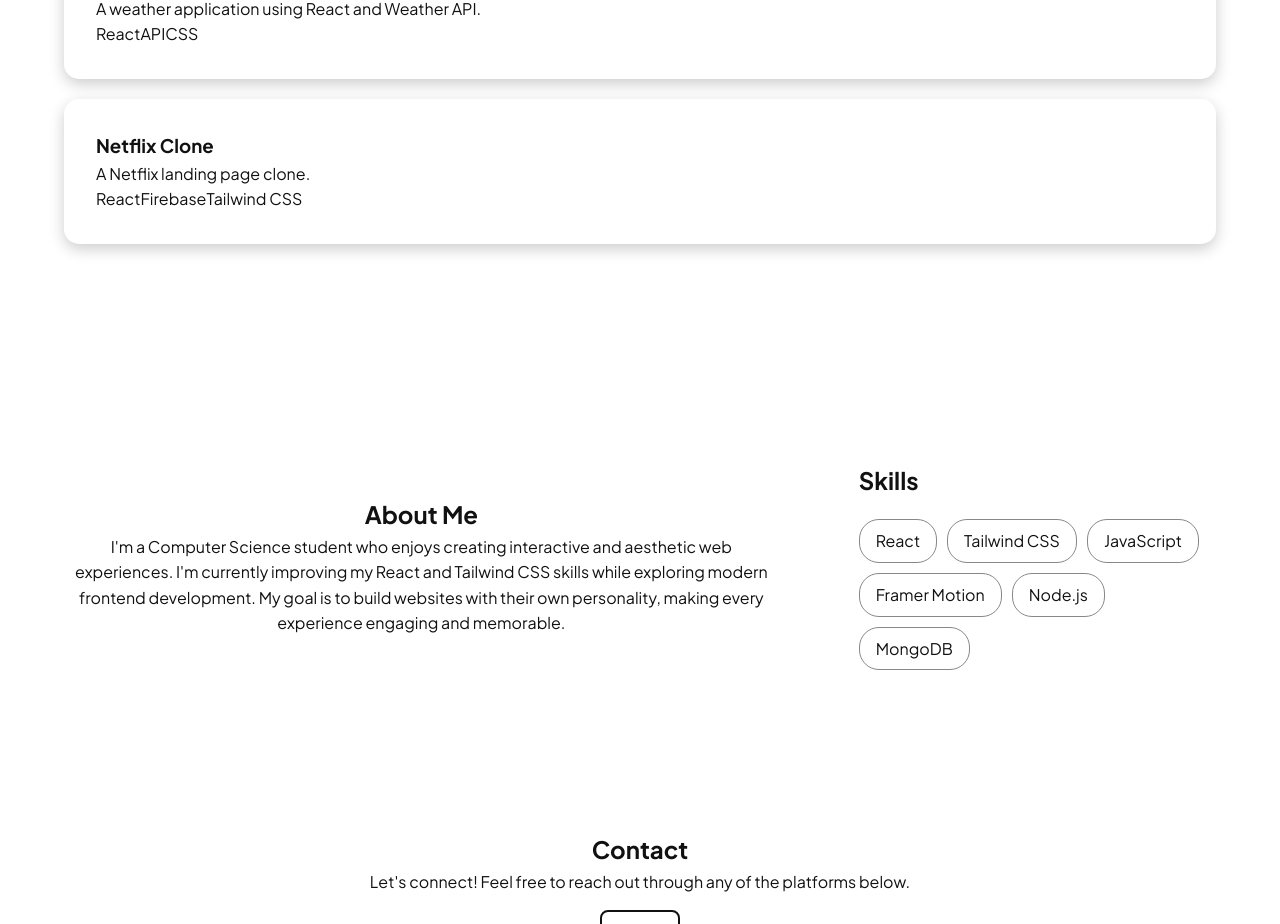
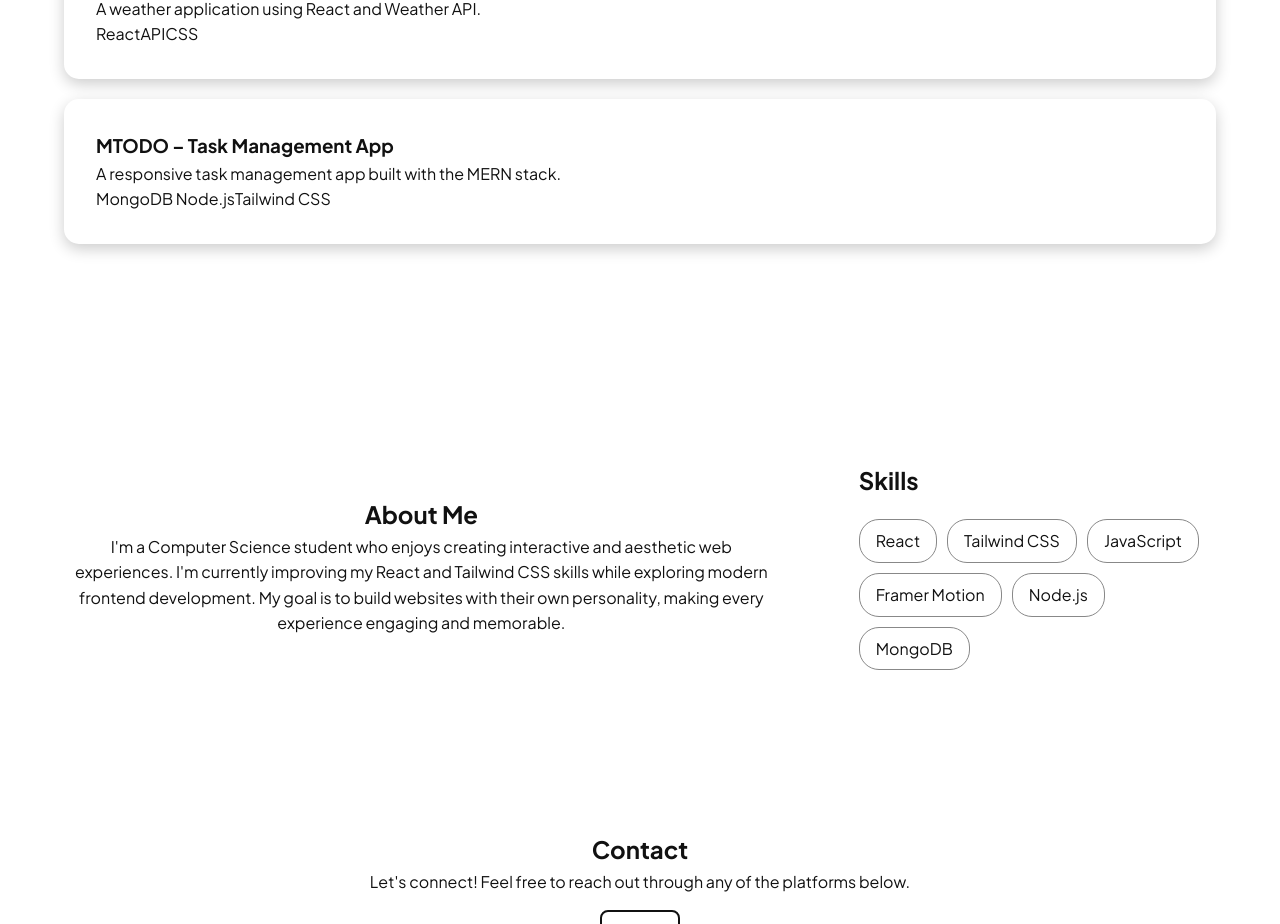
Before and after one commit to greesh1317/my-portfolio, a React (Create React App) app: page / in a window 1280 px wide. Shown: the part 1219-2143 px from the top of the page. Built offline with nearby package versions, Linux system fonts and the light colour scheme.

Commit message:
Update projext cards

```diff
--- a/src/Mainthing/Projects.jsx
+++ b/src/Mainthing/Projects.jsx
@@ -32,9 +32,9 @@ function Projects() {
       />
 
       <Project
-        title="Netflix Clone"
-        description="A Netflix landing page clone."
-        tags={["React", "Firebase", "Tailwind CSS"]}
+        title="MTODO – Task Management App"
+        description="A responsive task management app built with the MERN stack."
+        tags={["MongoDB ", "Node.js", "Tailwind CSS"]}
       />
     </section>
   );
```
